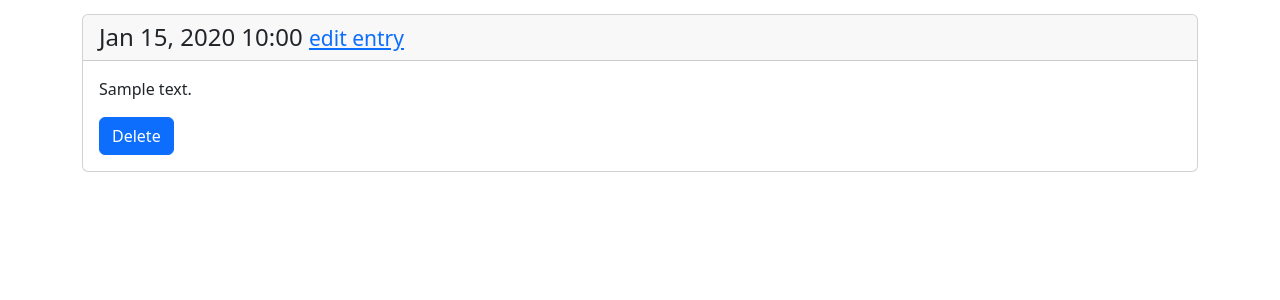
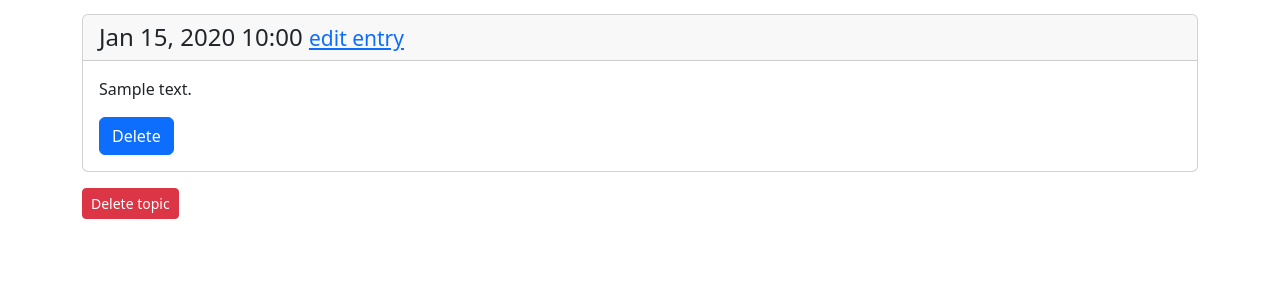
Before and after one commit to cappscr/learning-log, a Django app: page /topics/1/ in a window 1280 px wide. Shown: the part 181-481 px from the top of the page. Run offline with Django 5.2, Linux system fonts and the light colour scheme; a user stored in the database is signed in; tables that the repository leaves empty hold one stand-in row (values such as "Sample post"); some libraries are stand-ins or nearby versions.

Commit message:
Adds the functionality to allow a topic to be deleted

```diff
--- a/learning_logs/templates/learning_logs/topic.html
+++ b/learning_logs/templates/learning_logs/topic.html
@@ -31,4 +31,6 @@
     <p>There are no entries for this topic yet.</p>
   {% endfor %}
 
+  <a class="btn btn-sm btn-danger" href="{% url 'learning_logs:delete_topic' topic.id %}">Delete topic</a>
+
 {% endblock content %}
--- a/learning_logs/urls.py
+++ b/learning_logs/urls.py
@@ -20,4 +20,6 @@ urlpatterns = [
     path("edit_entry/<int:entry_id>/", views.edit_entry, name="edit_entry"),
     # Path for deleting an entry
     path("delete_entry/<int:entry_id>/", views.delete_entry, name="delete_entry"),
+    # Path for deleting a topic
+    path("delete_topic/<int:topic_id>/", views.delete_topic, name="delete_topic"),
 ]
--- a/learning_logs/views.py
+++ b/learning_logs/views.py
@@ -116,3 +116,17 @@ def delete_entry(request, entry_id):
     else:
         print(results)
         return HttpResponseServerError("Error deleting the entry")
+
+
+@login_required
+def delete_topic(request, topic_id):
+    """Delete an existing topic"""
+    topic = Topic.objects.get(id=topic_id)
+    check_topic_owner(topic, request)
+
+    results = topic.delete()
+    if results[0] == 1:
+        return redirect("learning_logs:topics")
+    else:
+        print(results)
+        return HttpResponseServerError("Error deleting the topic")
```
